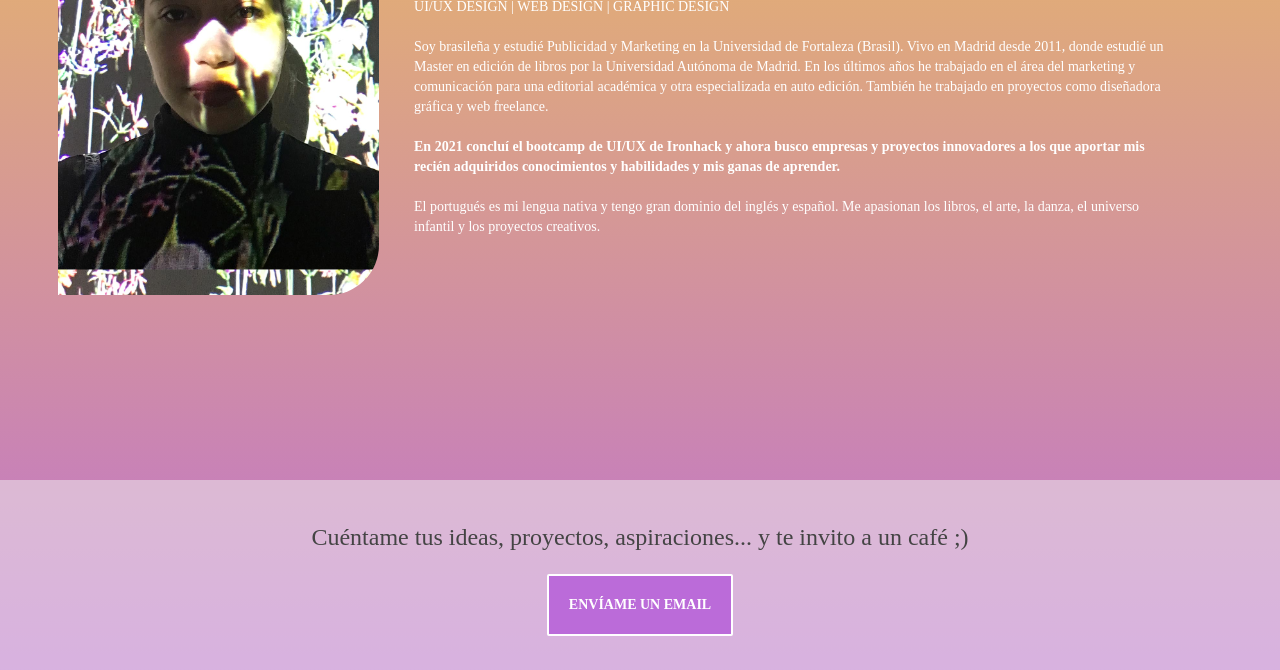
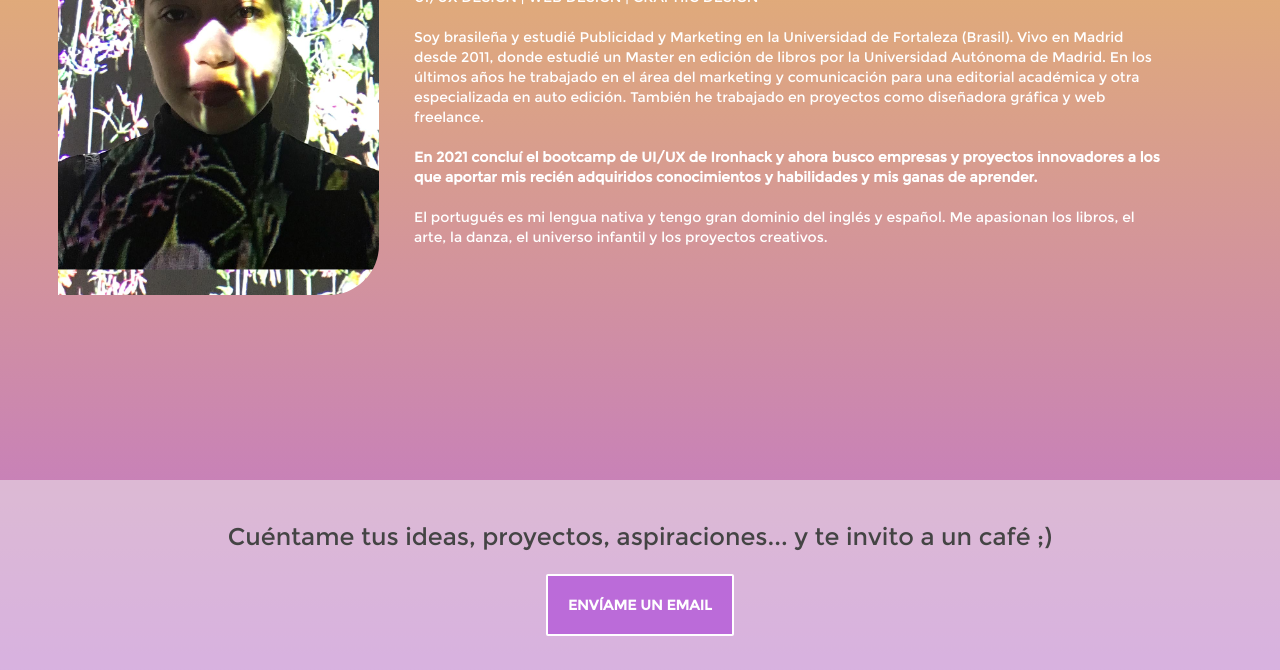
Before and after one commit to larissamn/ux-portafolio, a plain HTML site: page aboutme.html in a window 1280 px wide. Shown: the part 371-1041 px from the top of the page. Drawn offline with nearby package versions, Linux system fonts and the light colour scheme.

Commit message:
Add files via upload

```diff
--- a/aboutme.html
+++ b/aboutme.html
@@ -8,7 +8,7 @@
     <link rel="stylesheet" href="styles/style-aboutme.css">
     <link href="https://unpkg.com/aos@2.3.1/dist/aos.css" rel="stylesheet">
     <script src="https://unpkg.com/aos@2.3.1/dist/aos.js"></script>
-    <link rel="icon" type="image/png" href="/favicon.png"/>
+    <link rel="icon" type="image/png" href="./images/favicon-3.svg"/>
     <title>About Me</title>
 </head>
 <body>
--- a/styles/style-aboutme.css
+++ b/styles/style-aboutme.css
@@ -1,6 +1,15 @@
+@font-face {
+    font-family: 'Montserrat-Regular';
+    src: url('../fonts/Montserrat-Regular.ttf');
+}
+@font-face {
+    font-family: 'Montserrat-Bold';
+    src: url('../fonts/Montserrat-Bold.ttf');
+}
+
 body{
     background: linear-gradient(180deg, #F2C94C 0%, #BB6BD9 100%);
-    font-family: Montserrat;
+    font-family: 'Montserrat-Regular';
     font-style: normal;
 }
 
--- a/styles/style.css
+++ b/styles/style.css
@@ -1,6 +1,15 @@
+@font-face {
+    font-family: 'Montserrat-Regular';
+    src: url('../fonts/Montserrat-Regular.ttf');
+}
+@font-face {
+    font-family: 'Montserrat-Bold';
+    src: url('../fonts/Montserrat-Bold.ttf');
+}
+
 body{
     background: linear-gradient(180deg, #2D9CDB 0%, #6FCF97 97.4%);
-    font-family: Montserrat;
+    font-family: 'Montserrat-Regular';
     font-style: normal;
 }
 
```
Also changed, not shown: index.html (+1 -0 lines), fonts/Montserrat-Bold.ttf (added), fonts/Montserrat-Regular.ttf (added), images/favicon-1.svg (added), images/favicon-2.svg (added), images/favicon-3.svg (added), images/icon-adobe-experience-design-color.svg (added), images/icon-adobe-illustrator-color.svg (added), images/icon-adobe-indesign-color.svg (added), images/icon-adobe-photoshop-color.svg (added), images/icon-figma-color.svg (added), images/icon-sketch-color.svg (added).
